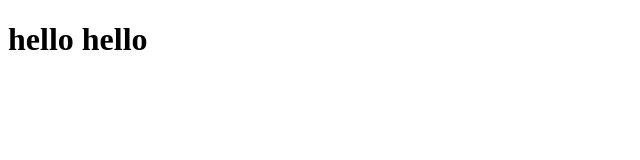
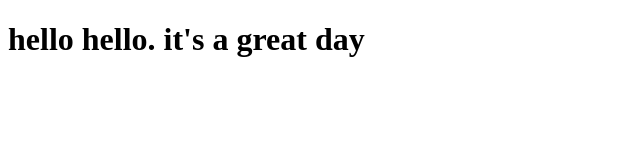
Before and after one commit to ssayiner/coursera-html-course, a plain HTML site: page site/index.html in a window 1280 px wide. Shown: the whole page, without its empty margins (0-640 px from the left). Drawn offline with Linux system fonts and the light colour scheme.

Commit message:
small change to header

```diff
--- a/site/index.html
+++ b/site/index.html
@@ -4,6 +4,6 @@
 	<title>Hello Coursera!</title>
 </head>
 <body>
-<h1>hello hello<h1>
+<h1>hello hello. it's a great day<h1>
 </body>
 </html>
```
